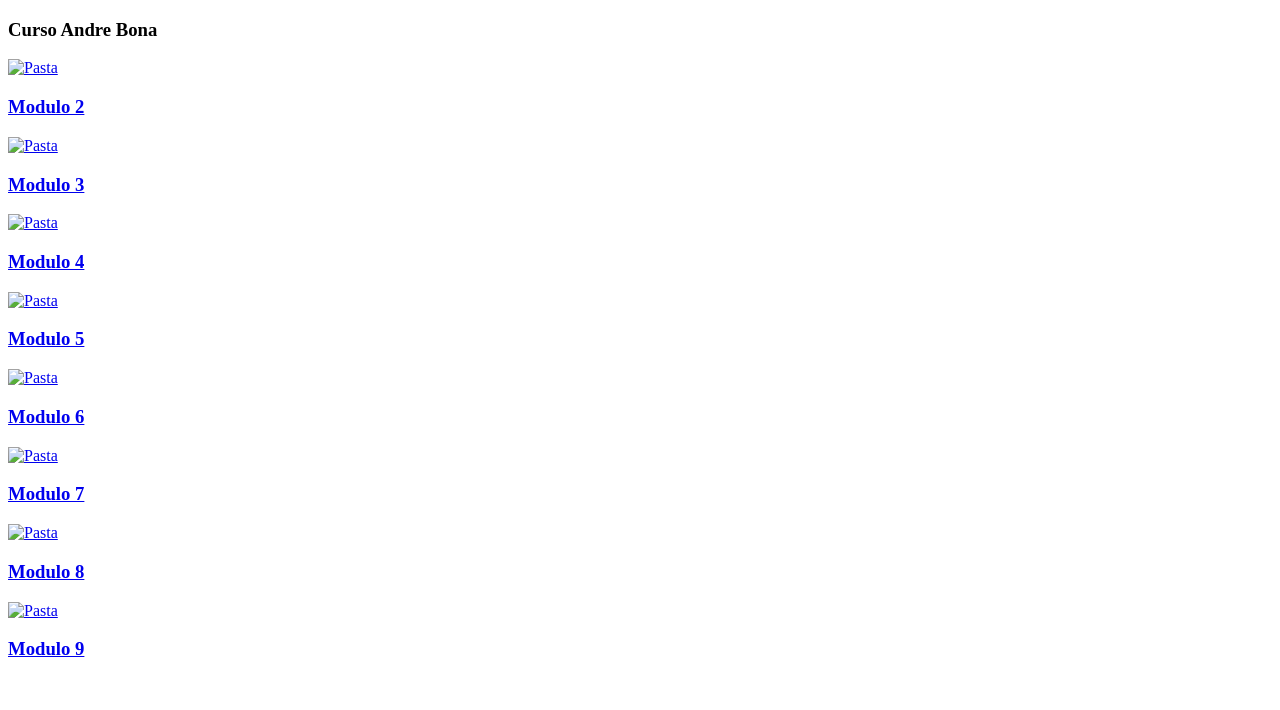
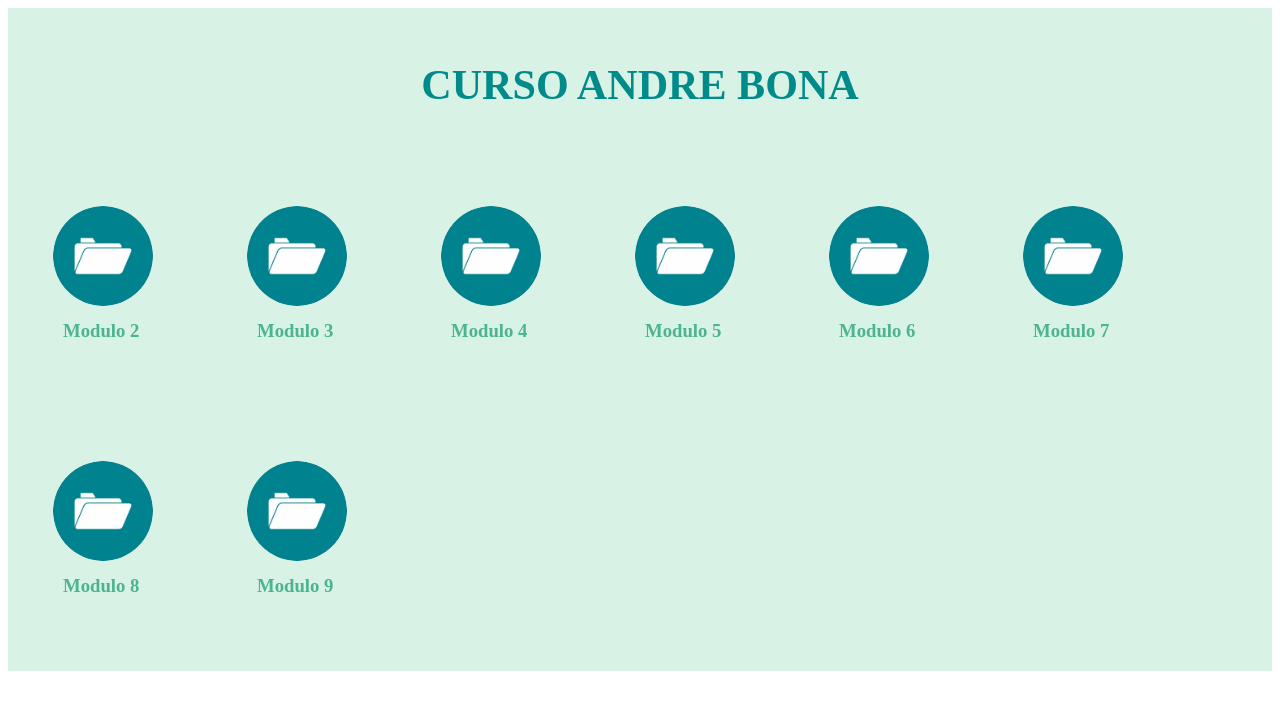
Before and after one commit to MarcosRPereira/site-leonardo, a plain HTML site: page index.html in a window 1280 px wide. Drawn offline with Linux system fonts and the light colour scheme; the site is published under a folder, as on GitHub Pages, so addresses that start at the root find nothing.

Commit message:
Update index.html

```diff
--- a/index.html
+++ b/index.html
@@ -4,8 +4,8 @@
   <meta charset="UTF-8">
   <meta name="viewport" content="width=device-width, initial-scale=1.0">
   <title>Videos Andre Bona</title>
-  <link rel="stylesheet" href="/css/style.css">
-  <link rel="stylesheet" href="/css/responsive.css">
+  <link rel="stylesheet" href="css/style.css">
+  <link rel="stylesheet" href="css/responsive.css">
 </head>
 <body>
   <section class="conteudo-principal">
@@ -15,49 +15,49 @@
     <section class="pastas">
       <div class="modulo primeiro">
         <a href="https://drive.google.com/drive/folders/1q27O7w1gNtUJfU1ITbOKf3Dt_VLKdky-?usp=sharing" target="_blank">
-        <img src="/icons/icone-pasta.jpg" alt="Pasta">
+        <img src="icons/icone-pasta.jpg" alt="Pasta">
         <h3>Modulo 2</h3></a>
       </div>
 
       <div class="modulo">
         <a href="https://drive.google.com/drive/folders/1dHJ4RzEJeAO1Pw3InOgUTKEHg46Siyqp?usp=sharing" target="_blank">
-        <img src="/icons/icone-pasta.jpg" alt="Pasta">
+        <img src="icons/icone-pasta.jpg" alt="Pasta">
         <h3>Modulo 3</h3></a>
       </div>
 
       <div class="modulo">
         <a href="https://drive.google.com/drive/folders/1mmfmoiJyd3A7gtWESyAg1ouUmaeRyotq?usp=sharing" target="_blank">
-        <img src="/icons/icone-pasta.jpg" alt="Pasta">
+        <img src="icons/icone-pasta.jpg" alt="Pasta">
         <h3>Modulo 4</h3></a>
       </div>
 
       <div class="modulo">
         <a href="https://drive.google.com/drive/folders/1HZpita46Y2b7NGNiVjRxc_7t0CctdTxH?usp=sharing" target="_blank">
-        <img src="/icons/icone-pasta.jpg" alt="Pasta">
+        <img src="icons/icone-pasta.jpg" alt="Pasta">
         <h3>Modulo 5</h3></a>
       </div>
 
       <div class="modulo">
         <a href="https://drive.google.com/drive/folders/1CHzJA1-3KoqzgFFDYq1pSfpTsPc3iSrP?usp=sharing" target="_blank">
-        <img src="/icons/icone-pasta.jpg" alt="Pasta">
+        <img src="icons/icone-pasta.jpg" alt="Pasta">
         <h3>Modulo 6</h3></a>
       </div>
 
       <div class="modulo">
         <a href="https://drive.google.com/drive/folders/1PylH1LwiGkNZ_Q9QQYcJX-tfQCklgmPG?usp=sharing" target="_blank">
-        <img src="/icons/icone-pasta.jpg" alt="Pasta">
+        <img src="icons/icone-pasta.jpg" alt="Pasta">
         <h3>Modulo 7</h3></a>
       </div>
 
       <div class="modulo">
         <a href="https://drive.google.com/drive/folders/1BRlLPrS367u6Dppp7l-Qx_9vnufW-nbc?usp=sharing" target="_blank">
-        <img src="/icons/icone-pasta.jpg" alt="Pasta">
+        <img src="icons/icone-pasta.jpg" alt="Pasta">
         <h3>Modulo 8</h3></a>
       </div>
 
       <div class="modulo">
         <a href="https://drive.google.com/drive/folders/16wZF1K3j2DlWyM8ITmyI6pFRS-6E4k2u?usp=sharing" target="_blank">
-        <img src="/icons/icone-pasta.jpg" alt="Pasta">
+        <img src="icons/icone-pasta.jpg" alt="Pasta">
         <h3>Modulo 9</h3></a>
       </div>
 
```
